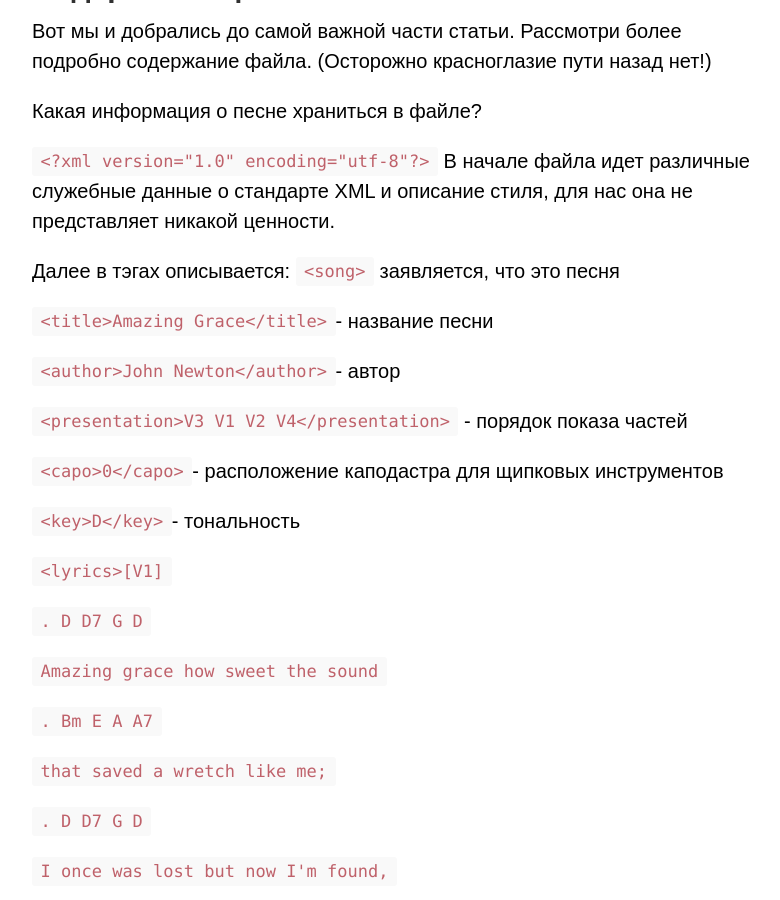
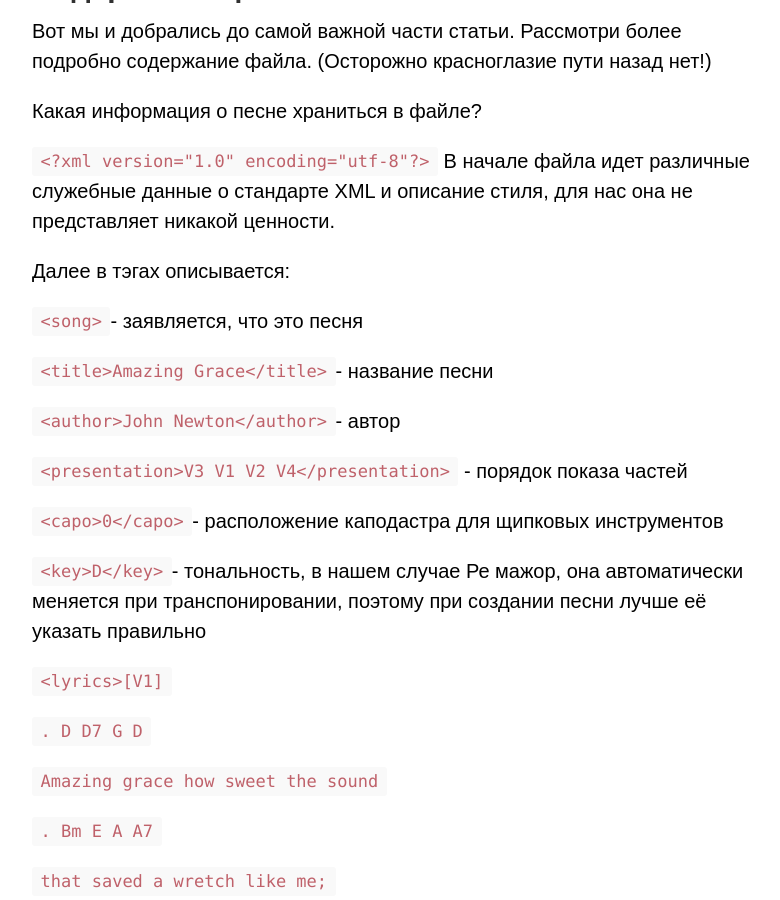
Before and after one commit to SergKnyz/alexblog, a Jekyll site: the page built from _posts/2020-03-08-fail-v-formatie-opensong.markdown, in a window 1280 px wide and 900 px high, scrolled down 2747 px. Shown: the whole window, without its empty margins (248-1028 px from the left). Built offline with Jekyll 4.4.1, drawn with Linux system fonts in a browser that asks for light colours; our own code applies the rules of GitHub Pages for plain Markdown files.

Commit message:
Updated Fail V Formatie Opensong

```diff
--- a/_posts/2020-03-08-fail-v-formatie-opensong.markdown
+++ b/_posts/2020-03-08-fail-v-formatie-opensong.markdown
@@ -80,7 +80,8 @@ tags:
 В начале файла идет различные служебные данные о стандарте XML и описание стиля, для нас она не представляет никакой ценности.
 
 Далее в тэгах описывается:
-`<song>` заявляется, что это песня
+
+`<song>`- заявляется, что это песня
 
 `<title>Amazing Grace</title>`- название песни
 
@@ -90,7 +91,7 @@ tags:
 
 `<capo>0</capo>`- расположение каподастра для щипковых инструментов
 
-`<key>D</key>`- тональность
+`<key>D</key>`- тональность, в нашем случае Ре мажор, она автоматически меняется при транспонировании, поэтому при создании песни лучше её указать правильно
 
 `<lyrics>[V1]`
 
```
